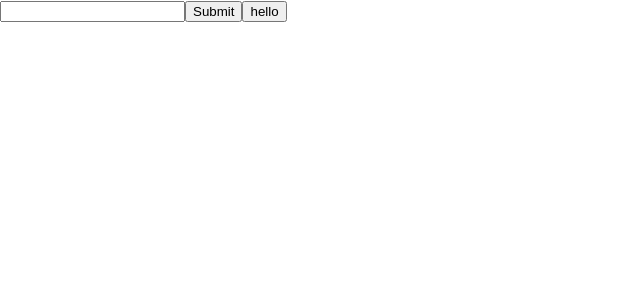
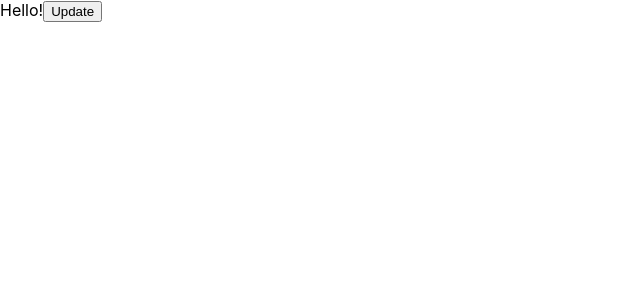
Before and after one commit to stnqls/react-tic-tac-toe, a React (Create React App) app: page / in a window 1280 px wide. Shown: the top 300 px of the page, without its empty margins (0-640 px from the left). Built offline with nearby package versions, Linux system fonts and the light colour scheme.

Commit message:
useState

```diff
--- a/src/App.js
+++ b/src/App.js
@@ -1,22 +1,17 @@
-import React from 'react';
+import React,{useState} from 'react';
 
 function App() {
+  const [text, setText] = useState('Hello!');
+  // let text = "Hello!!";
 
-  const onSubmit = () => {
-    alert('submitted');
-  };
-  const onKeyUp =(event) => {
-    if (event.keyCode === 13) { //enter의 키 코드가 13이다.
-      onSubmit();
-    }
-  };
-
+  const updateText = ()=> {
+    // text = "Bye~";
+    setText('Bye~');
+  }
   return (
     <div className="App">
-      <input onKeyUp={onKeyUp} />
-      <button onClick={onSubmit}>Submit</button>
-      <button onClick={()=> alert('hello')}>hello</button>
-
+      <span>{text}</span>
+      <button onClick={updateText}>Update</button>
     </div>
     );
 }
```
